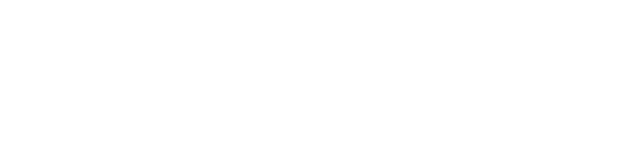
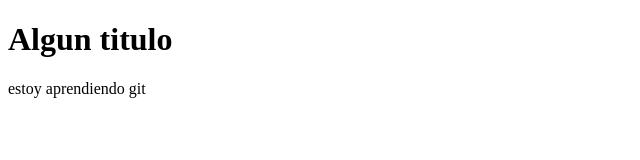
Before and after one commit to raydel-garcia-gorrin/teste-git, a plain HTML site: page index.html in a window 1280 px wide. Shown: the whole page, without its empty margins (0-640 px from the left). Drawn offline with Linux system fonts and the light colour scheme.

Commit message:
Cree titulo y parrafo

```diff
--- a/index.html
+++ b/index.html
@@ -7,6 +7,7 @@
   <title>Tut GIT</title>
 </head>
 <body>
-
+  <h1>Algun titulo</h1>
+  <p>estoy aprendiendo git</p>
 </body>
 </html>
```
